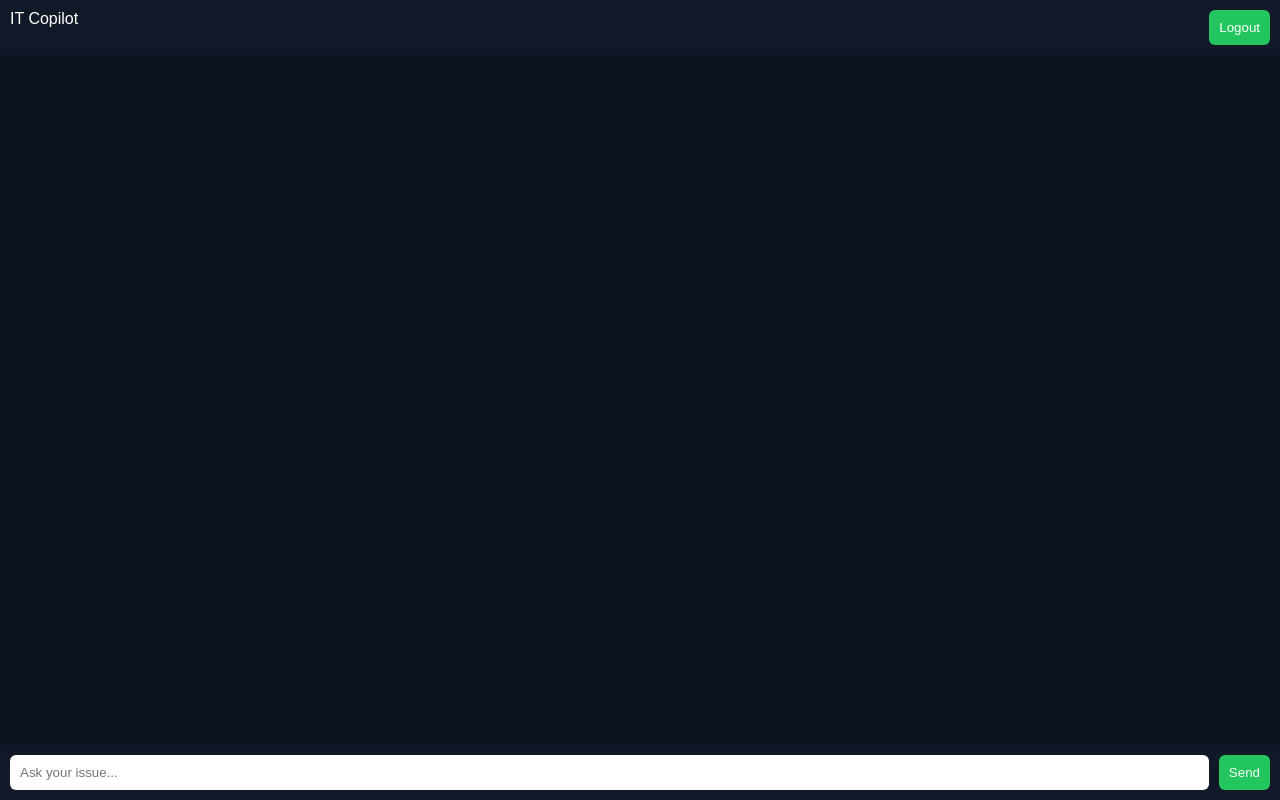
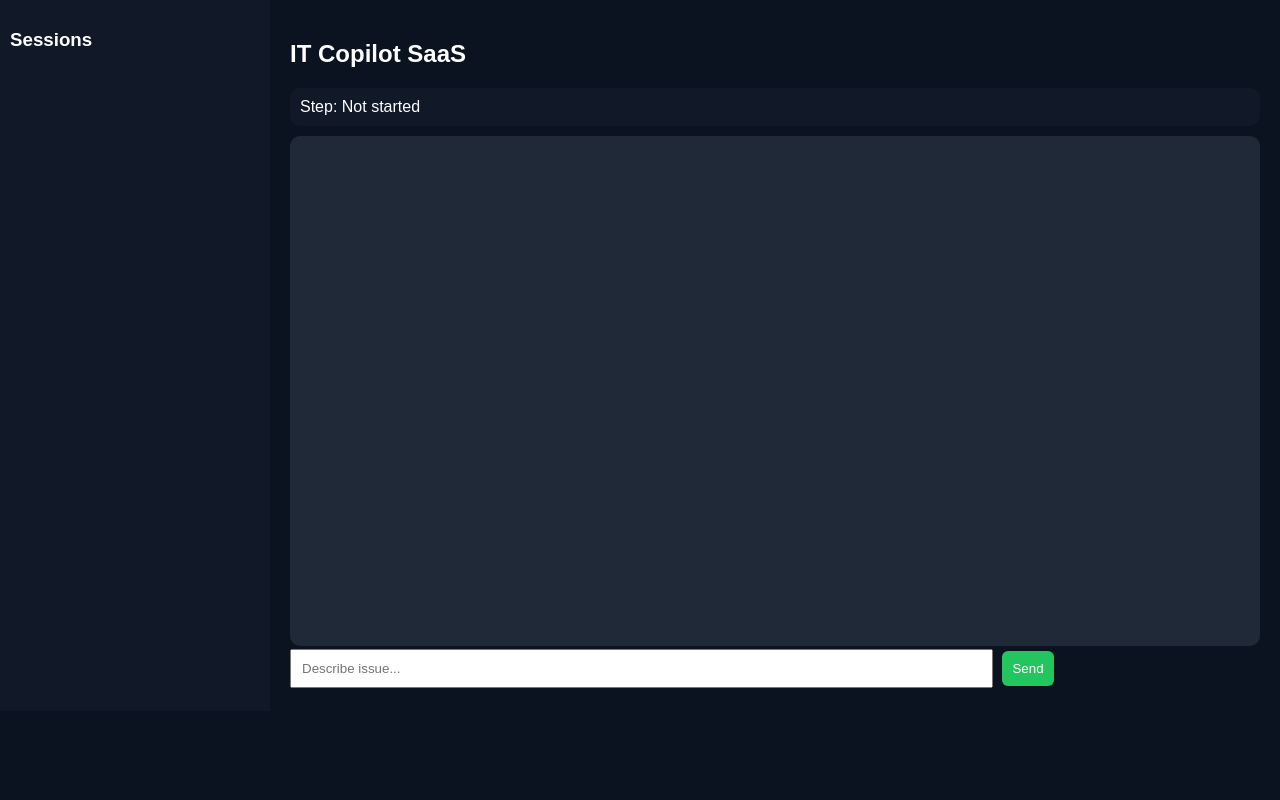
Before and after one commit to bgrider1984/it-ai-tool, a Flask app: page / in a window 1280 px wide. Run offline with Flask 3, Linux system fonts and the light colour scheme.

Commit message:
Update dashboard.html

```diff
--- a/templates/dashboard.html
+++ b/templates/dashboard.html
@@ -1,8 +1,7 @@
 <!DOCTYPE html>
 <html>
 <head>
-<meta charset="UTF-8">
-<title>IT Copilot</title>
+<title>IT Helpdesk Copilot</title>
 
 <style>
 body {
@@ -11,129 +10,120 @@ body {
     background:#0b1220;
     color:white;
     display:flex;
-    height:100vh;
+}
+
+.sidebar {
+    width:250px;
+    background:#111827;
+    padding:10px;
 }
 
 .main {
     flex:1;
-    display:flex;
-    flex-direction:column;
+    padding:20px;
 }
 
-.header {
-    padding:10px;
-    background:#111827;
-    display:flex;
-    justify-content:space-between;
-}
-
-#chat {
-    flex:1;
-    overflow-y:auto;
+.chat {
+    background:#1f2937;
     padding:15px;
-    display:flex;
-    flex-direction:column;
+    border-radius:10px;
+    height:60vh;
+    overflow:auto;
 }
 
 .msg {
-    display:inline-block;
-    max-width:70%;
+    margin:10px 0;
     padding:10px;
-    margin:6px 0;
-    border-radius:10px;
-    white-space:pre-wrap;
+    border-radius:8px;
 }
 
-.user { background:#2563eb; align-self:flex-end; }
-.bot { background:#374151; align-self:flex-start; }
+.user { background:#2563eb; }
+.bot { background:#374151; }
 
-.input-area {
-    display:flex;
+button {
+    margin:5px;
     padding:10px;
-    background:#111827;
+    border:none;
+    border-radius:6px;
+    cursor:pointer;
+    background:#22c55e;
+    color:white;
 }
 
-input {
-    flex:1;
+.stepbox {
+    background:#111827;
     padding:10px;
-    border-radius:6px;
-    border:none;
-}
-
-button {
-    margin-left:10px;
-    padding:10px;
-    background:#22c55e;
-    border:none;
-    color:white;
-    border-radius:6px;
-    cursor:pointer;
+    margin-bottom:10px;
+    border-radius:10px;
 }
 </style>
 </head>
 
 <body>
 
+<div class="sidebar">
+<h3>Sessions</h3>
+<div id="sessions"></div>
+</div>
+
 <div class="main">
 
-<div class="header">
-    <div>IT Copilot</div>
-    <button onclick="logout()">Logout</button>
-</div>
+<h2>IT Copilot SaaS</h2>
 
-<div id="chat"></div>
+<div class="stepbox" id="stepbox">Step: Not started</div>
 
-<div class="input-area">
-    <input id="input" placeholder="Ask your issue...">
+<div class="chat" id="chat"></div>
+
+<input id="input" placeholder="Describe issue..." style="width:70%;padding:10px;">
 <button onclick="send()">Send</button>
-</div>
+
+<div id="buttons"></div>
 
 </div>
 
 <script>
 
 function add(text, cls){
-    const div = document.createElement("div");
-    div.className = "msg " + cls;
-    div.textContent = text;
-    document.getElementById("chat").appendChild(div);
+    const d = document.createElement("div");
+    d.className = "msg " + cls;
+    d.textContent = text;
+    document.getElementById("chat").appendChild(d);
 }
 
-document.addEventListener("keydown", function(e){
-    if(e.key === "Enter" && document.activeElement.id === "input"){
-        send();
+function renderButtons(options){
+    const box = document.getElementById("buttons");
+    box.innerHTML = "";
+    options.forEach(o=>{
+        const b = document.createElement("button");
+        b.textContent = o;
+        b.onclick = () => send(o);
+        box.appendChild(b);
+    });
 }
-});
 
-async function send(){
+async function send(msgOverride){
 
-    const input = document.getElementById("input");
-    const msg = input.value.trim();
+    let msg = msgOverride || document.getElementById("input").value;
 
-    if(!msg) return;
+    add(msg,"user");
 
-    input.value = "";
-
-    add(msg, "user");
-
-    try {
     const res = await fetch("/ask", {
         method:"POST",
         headers:{"Content-Type":"application/json"},
-            body: JSON.stringify({message: msg})
+        body:JSON.stringify({message:msg})
     });
 
     const data = await res.json();
 
-        add(data.response || "No response received", "bot");
+    add(data.response,"bot");
 
-    } catch (err) {
-        add("Network error. Please try again.", "bot");
-    }
+    if(data.step){
+        document.getElementById("stepbox").textContent = "Step " + data.step;
     }
 
-function logout(){
-    window.location.href = "/logout";
+    if(data.options){
+        renderButtons(data.options);
+    }
 }
 
 </script>
```
Lines whose indentation alone changed are shown as unchanged.
